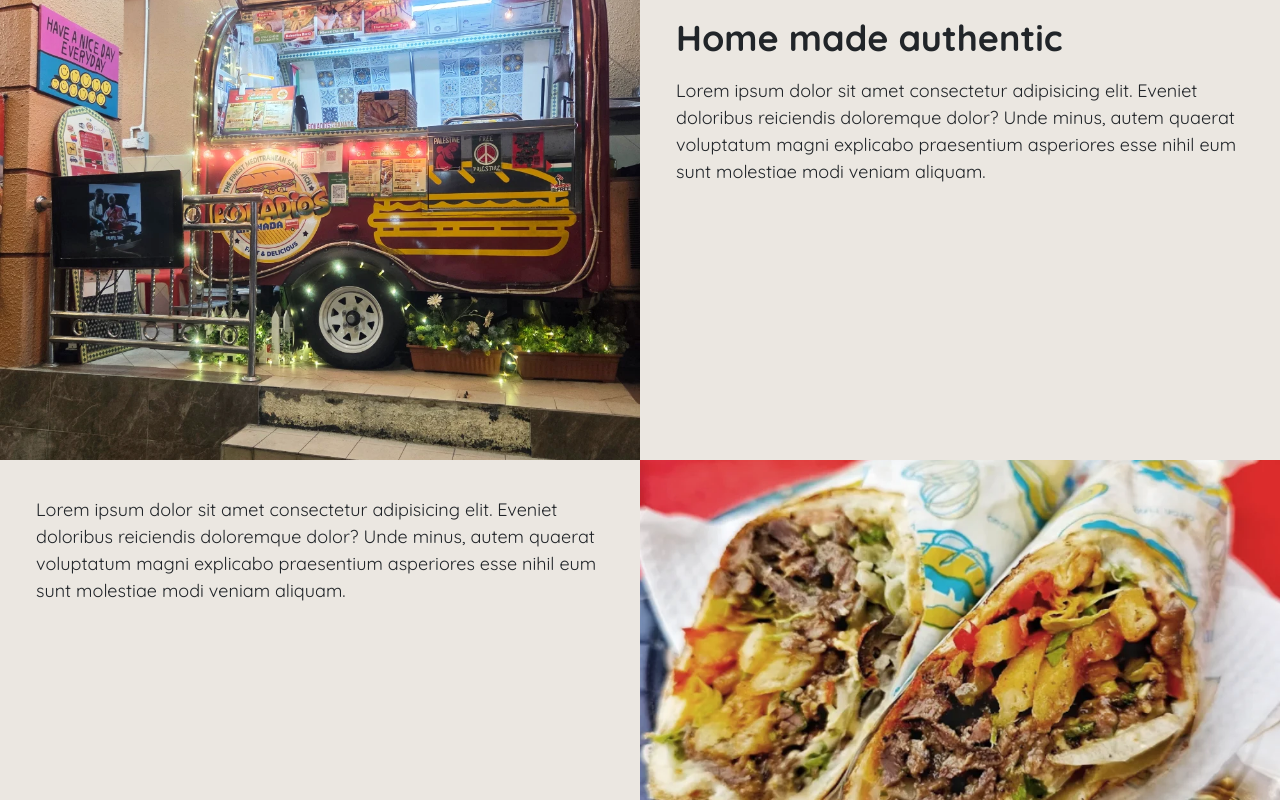
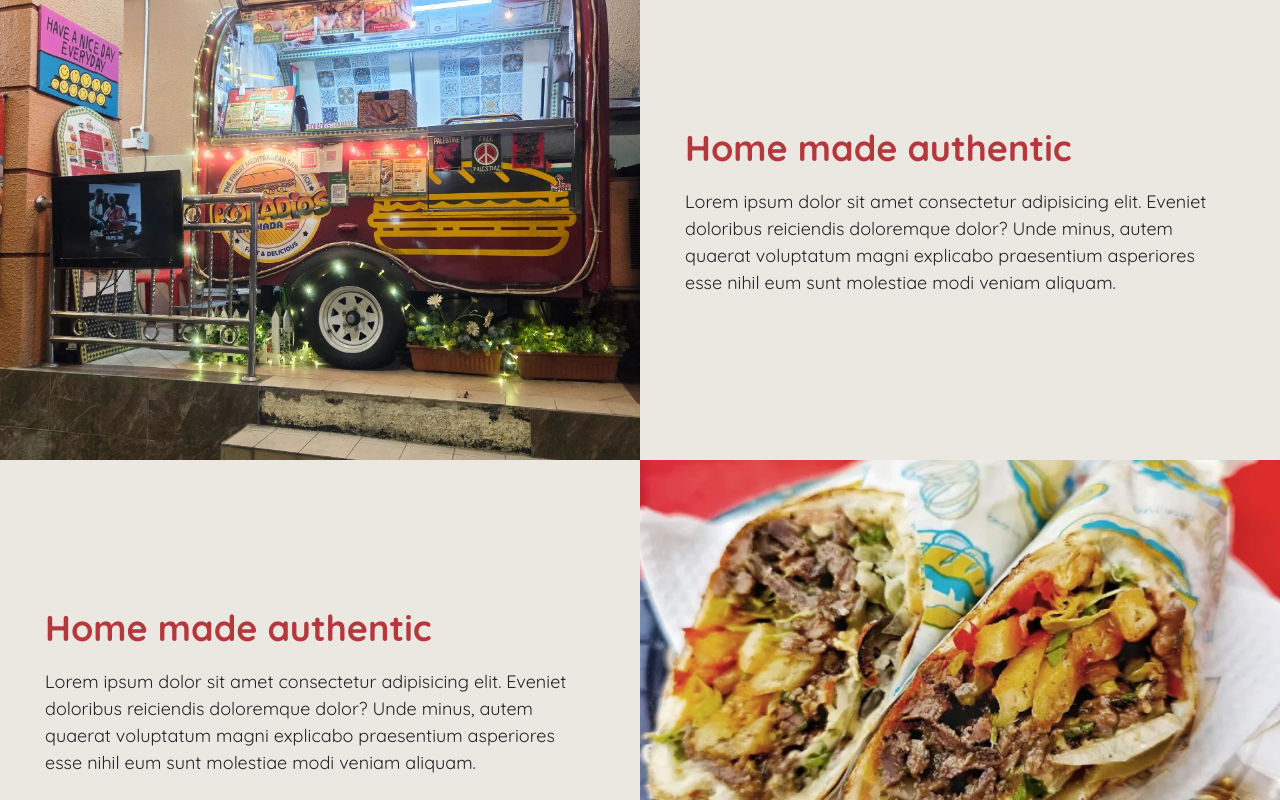
Before and after one commit to HmzAli/bokadios, a React (Vite) app: page / in a window 1280 px wide. Shown: the part 820-1620 px from the top of the page. Built offline with nearby package versions, Linux system fonts and the light colour scheme.

Commit message:
nice colors

```diff
--- a/src/components/About/About.scss
+++ b/src/components/About/About.scss
@@ -9,7 +9,14 @@
 
   .text-section {
     height: 100%;
-    padding: 2rem;
+    padding: 2.5rem;
+    width: 100%;
+    display: flex;
+    align-items: center;
+
+    .section-inner {
+
+    }
   }
 
   .section-left {
--- a/src/components/About/index.tsx
+++ b/src/components/About/index.tsx
@@ -12,8 +12,10 @@ const About = () => {
           </div>
           <div className="col-md-6">
             <div className="text-section" data-aos="fade-in" data-aos-duration="1000">
-              <h2>Home made authentic</h2>
-              <p>Lorem ipsum dolor sit amet consectetur adipisicing elit. Eveniet doloribus reiciendis doloremque dolor? Unde minus, autem quaerat voluptatum magni explicabo praesentium asperiores esse nihil eum sunt molestiae modi veniam aliquam.</p>
+              <div className="section-inner">
+                <h2>Home made authentic</h2>
+                <p>Lorem ipsum dolor sit amet consectetur adipisicing elit. Eveniet doloribus reiciendis doloremque dolor? Unde minus, autem quaerat voluptatum magni explicabo praesentium asperiores esse nihil eum sunt molestiae modi veniam aliquam.</p>
+              </div>
             </div>
           </div>
         </div>
@@ -21,7 +23,11 @@ const About = () => {
         <div className="row gx-0 flex-column-reverse flex-md-row">
           <div className="col-md-6">
             <div className="text-section section-left" data-aos="fade-in" data-aos-duration="1000">
-              <p>Lorem ipsum dolor sit amet consectetur adipisicing elit. Eveniet doloribus reiciendis doloremque dolor? Unde minus, autem quaerat voluptatum magni explicabo praesentium asperiores esse nihil eum sunt molestiae modi veniam aliquam.</p>
+              <div className="section-inner">
+                <h2>Home made authentic</h2>
+
+                <p>Lorem ipsum dolor sit amet consectetur adipisicing elit. Eveniet doloribus reiciendis doloremque dolor? Unde minus, autem quaerat voluptatum magni explicabo praesentium asperiores esse nihil eum sunt molestiae modi veniam aliquam.</p>
+              </div>
             </div>
           </div>
           <div className="col-md-6">
--- a/src/components/Header/Header.scss
+++ b/src/components/Header/Header.scss
@@ -60,6 +60,21 @@ body {
   #header {
     &.scrolled,
     &.not-in-homepage {
+      .header-inner {
+        .menu-btw-wrapper {
+          background-color: rgba(255, 255, 255, 0.55);
+        }
+
+        .menu-btn {
+          width: 40px;
+          filter: brightness(0);
+
+
+          img {
+            filter: brightness(0);
+          }
+        }
+      }
     }
   }
 }
--- a/src/theme.scss
+++ b/src/theme.scss
@@ -31,6 +31,7 @@ body {
 h1, h2, h3, H4 {
   font-weight: 700;
   margin-bottom: 0.5em;
+  color: $color-primary;
 }
 
 h2 {
--- a/src/variables.scss
+++ b/src/variables.scss
@@ -1,4 +1,4 @@
-$color-primary: #e41f28;
+$color-primary: #b5383e;
 $color-secondary: #000000;
 $color-tertiary: #ffffff;
 $color-quaternary: #333;
```
